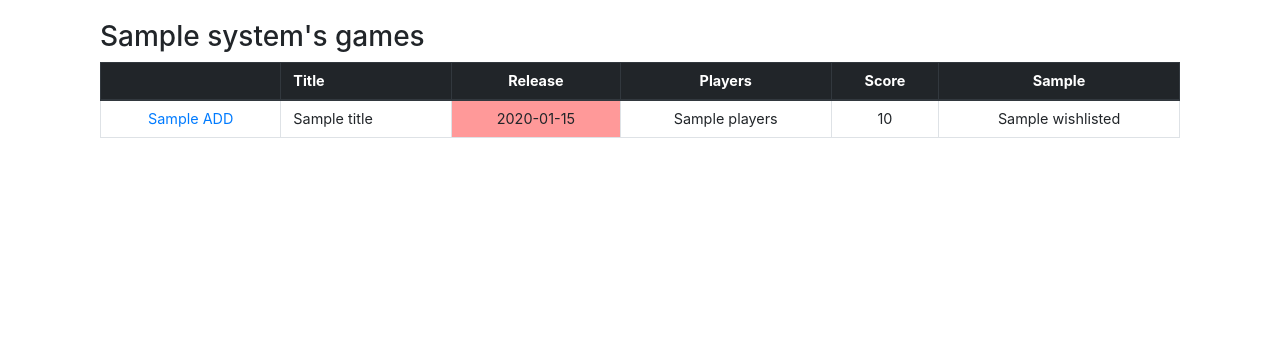
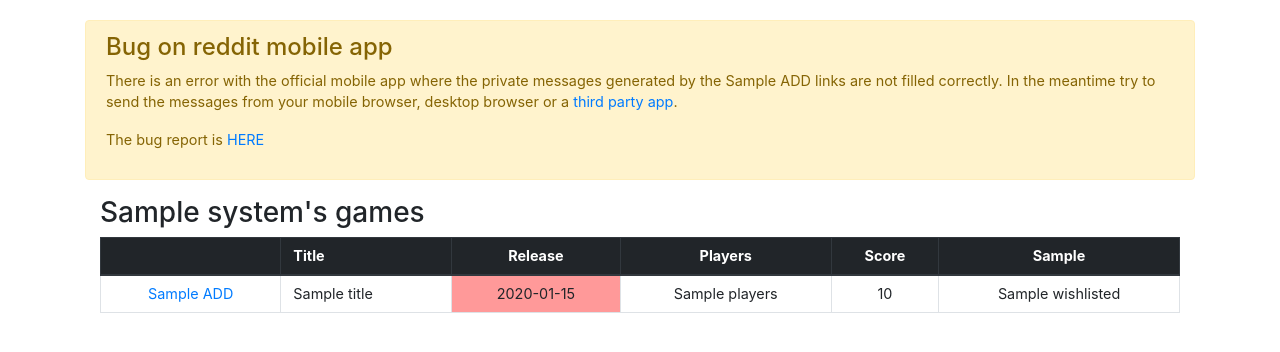
Before and after one commit to fedecalendino/nintendeals, a Flask app: template templates/wishlist.html in a window 1280 px wide. Shown: the part 56-408 px from the top of the page. Run offline with Flask 2, Linux system fonts and the light colour scheme; the template is opened without the code that fills it: most values are stand-ins (such as "Sample title", 1, 10 or a date in 2020); parts of the project's set-up code (start-up, migrations or seed data) failed here and were passed over; some libraries are stand-ins or nearby versions.

Commit message:
Added bug warning

```diff
--- a/templates/wishlist.html
+++ b/templates/wishlist.html
@@ -25,6 +25,19 @@
 {% block content %}
     <!-- Main -->
     <div class="container">
+        <div class="row">
+            <div class="alert alert-warning">
+                <h4>Bug on reddit mobile app</h4>
+                <p>
+                    There is an error with the official mobile app where the private messages generated by the {{ emoji_plus }} ADD
+                    links are not filled correctly. In the meantime try to send the messages from your mobile browser, desktop browser
+                    or a <a href="https://www.slant.co/topics/1157/~best-reddit-app-for-android" target="_blank">third party app</a>.
+                </p>
+                <p>
+                    The bug report is <a href="https://www.reddit.com/r/redditmobile/comments/avd3v7/android320_messagecompose_links_are_not_working/" target="_blank">HERE</a>
+                </p>
+            </div>
+        </div>
         <div class="row">
             <div class="col-md-12">
                 <h3>
```
